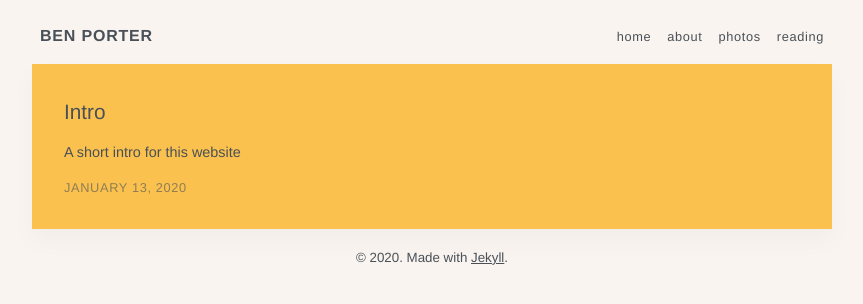
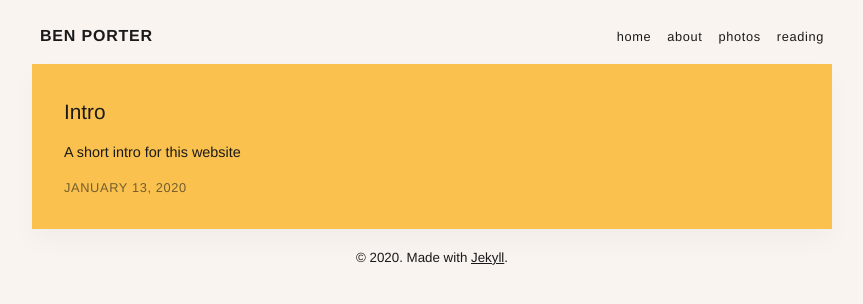
Before and after one commit to penborter/penborter.github.io, a Jekyll site: the page built from index.html, in a window 1280 px wide. Shown: the top 304 px of the page, without its empty margins (208-1071 px from the left). Built offline with Jekyll 4.4.1, drawn with Linux system fonts in a browser that asks for light colours; some web fonts are replaced.

Commit message:
Update _layout.scss

```diff
--- a/_sass/_layout.scss
+++ b/_sass/_layout.scss
@@ -8,7 +8,7 @@ html {
 }
 body {
     background-color: #faf4f0;
-    color: #495057;
+    color: #1a1a1a;
 }
 
 header, main {
```
